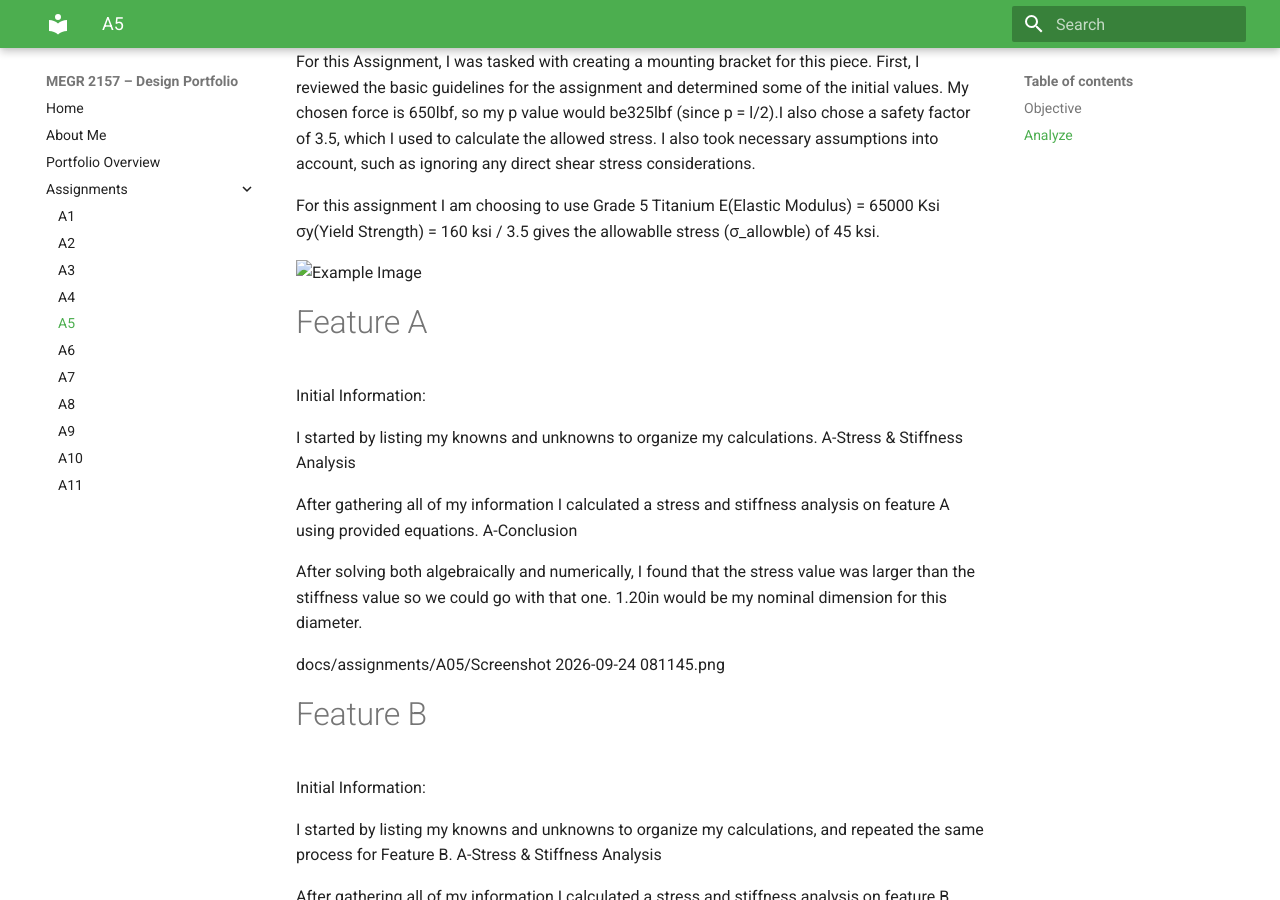
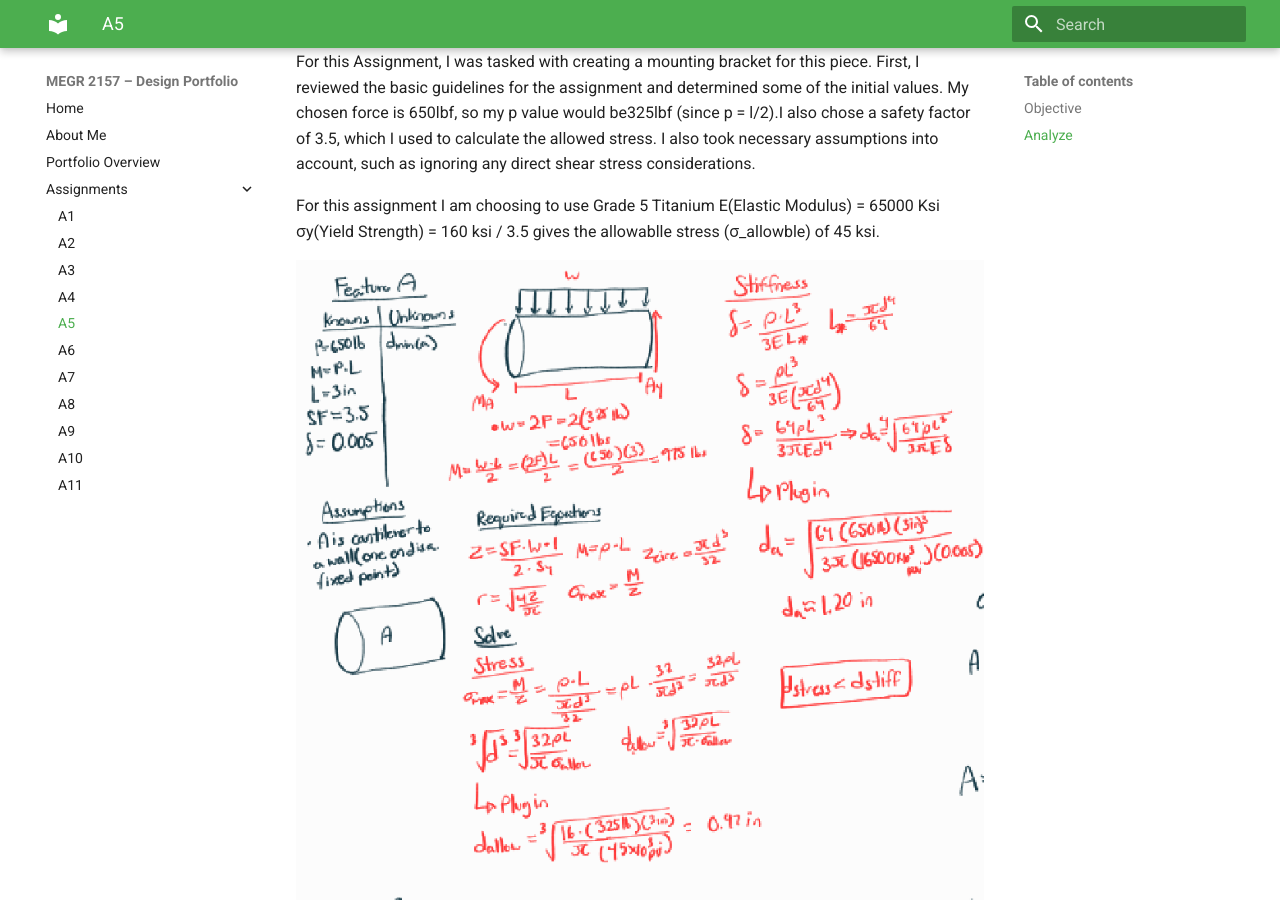
Before and after one commit to sheldon-joshua-turner/megr2157-portfolio, an MkDocs documentation site: the page built from docs/assignments/A05/index.md, in a window 1280 px wide and 900 px high, scrolled down 559 px. Built offline with MkDocs 1.6.1 and Material for MkDocs 9.7.7, drawn with Linux system fonts in a browser that asks for light colours.

Commit message:
Update index.md

```diff
--- a/docs/assignments/A05/index.md
+++ b/docs/assignments/A05/index.md
@@ -20,7 +20,7 @@ For this assignment I am choosing to use Grade 5 Titanium
 E(Elastic Modulus) = 65000 Ksi
 σy(Yield Strength) = 160 ksi / 3.5 gives the allowablle stress (σ_allowble) of 45 ksi.
 
-![Example Image]([docs/assignments/A05/Screenshot 2026-09-24 081145.png](https://github.com/sheldon-joshua-turner/megr2157-portfolio/blob/b9f69533b5823ad7bb810447f2a8d6aee76b8bfc/docs/assignments/A05/Screenshot%202026-09-24%20081145.png))
+![Example Image](https://github.com/sheldon-joshua-turner/megr2157-portfolio/blob/b9f69533b5823ad7bb810447f2a8d6aee76b8bfc/docs/assignments/A05/Screenshot%202026-09-24%20081145.png)
 
 #Feature A
 Initial Information:
```
